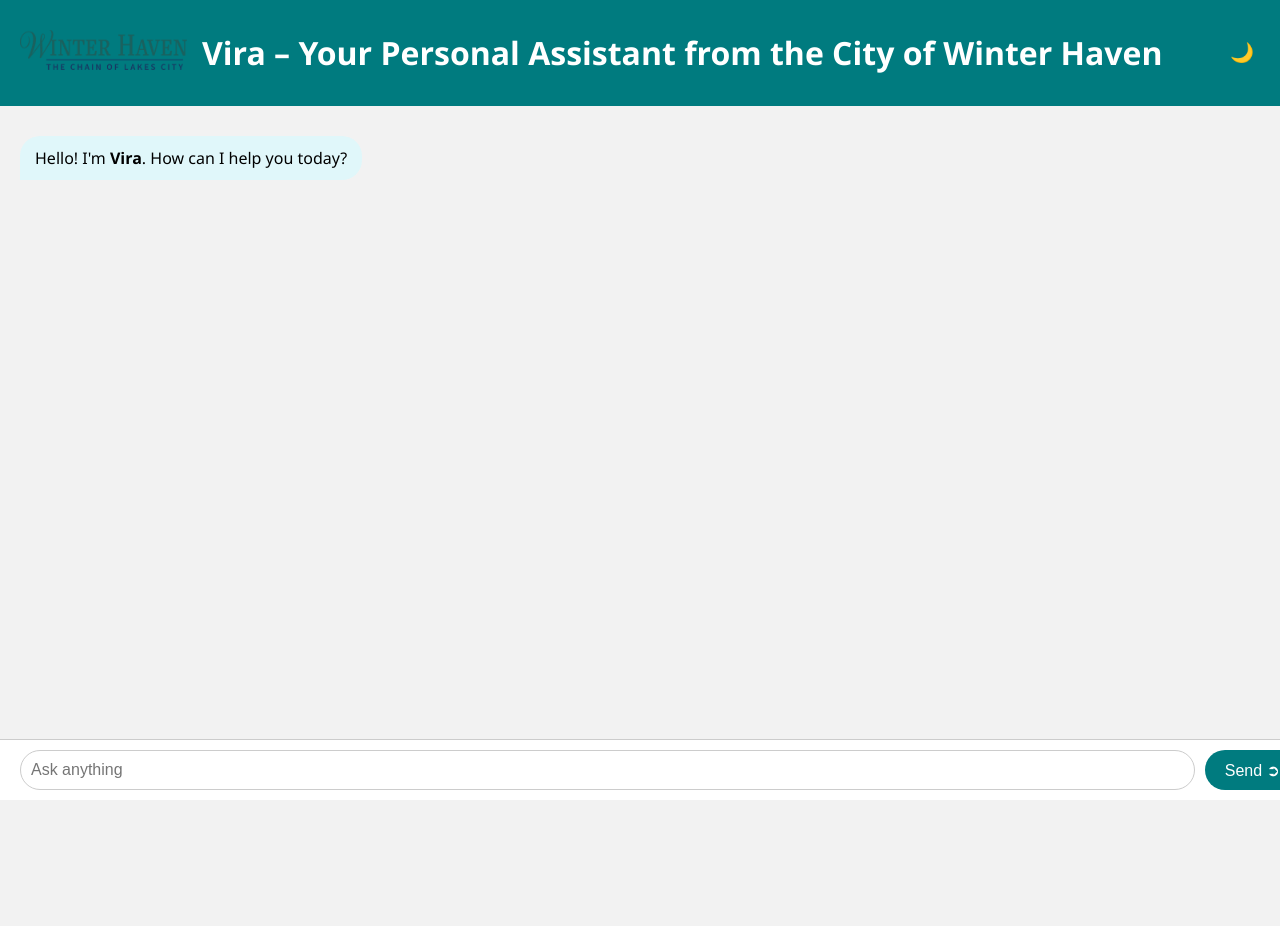
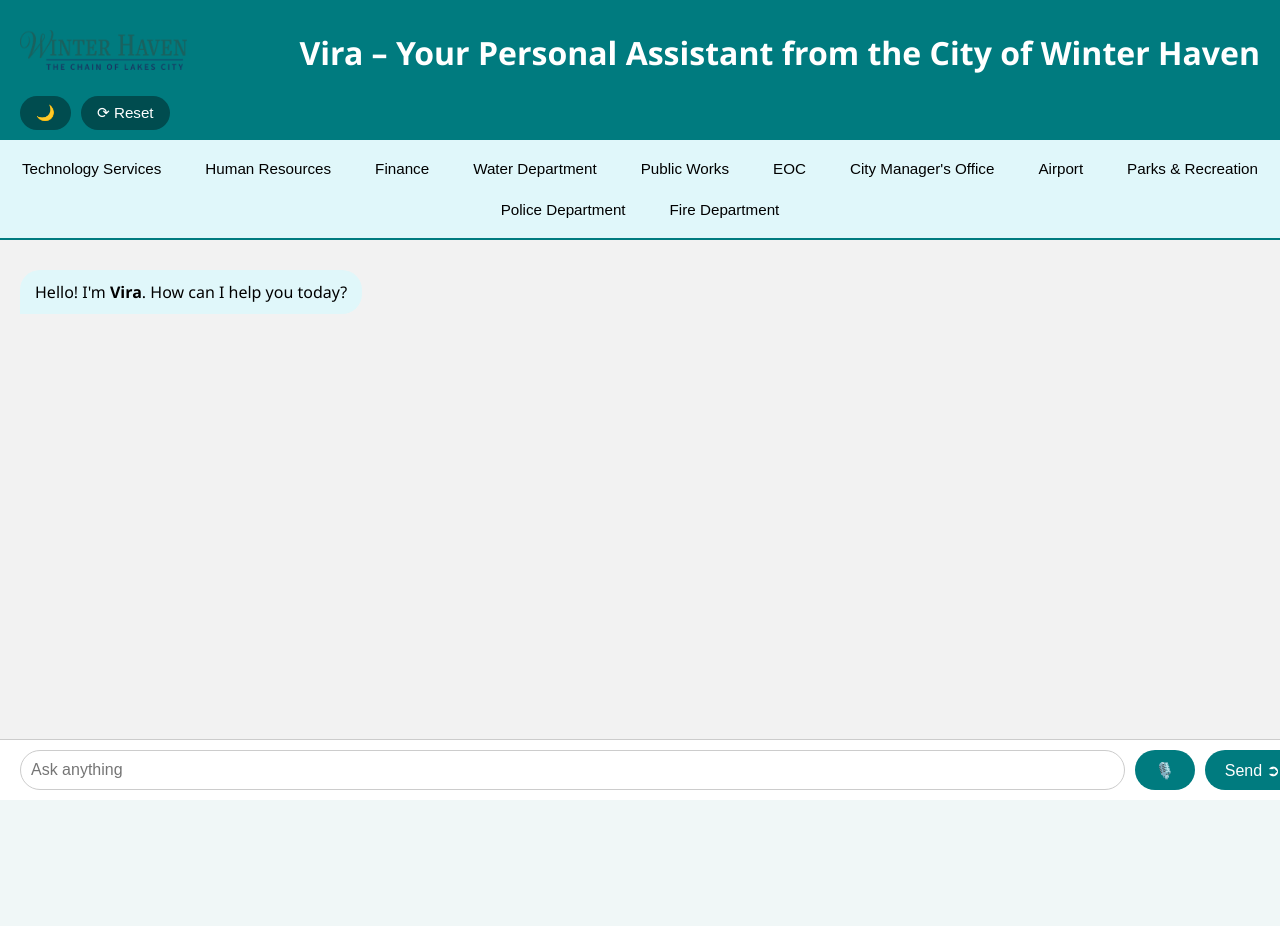
Before and after one commit to dannyjtaylor/ViraAI, a FastAPI app: page / in a window 1280 px wide. After the commit the page ends 800 px from the top, so only its background shows below. Run offline with FastAPI, Linux system fonts and the light colour scheme.

Commit message:
WAIT IT LOWKEY WORKS THIS IS HYPE

```diff
--- a/main.py
+++ b/main.py
@@ -5,6 +5,8 @@ from pathlib import Path
 from fastapi import FastAPI, Request
 from fastapi.responses import HTMLResponse
 from fastapi.staticfiles import StaticFiles
+from fastapi import UploadFile, File
+import requests
 from fastapi.middleware.cors import CORSMiddleware
 from openai import OpenAI
 from dotenv import load_dotenv
@@ -137,9 +139,12 @@ async def ask(request: Request):
     now = datetime.now()
     system_prompt = (
         f"You are Vira, a helpful assistant for the City of Winter Haven. "
-        f"Today is {now.strftime('%A, %B %d, %Y')}. Keep answers concise and friendly. "
-        f"Do not make up information, only use the provided context."
+        f"Today is {now.strftime('%A, %B %d, %Y')} and the current time is {now.strftime('%I:%M %p')}. "
+        f"Keep answers concise and friendly. "
+        f"Keep your response related only to information about Winter Haven and the documents you are provided. "
+        f"Limit your response to 150 words or less. Remember previous conversations and use them to inform your responses and ask clarifying questions if needed."
     )
+
 
     messages = [{"role": "system", "content": system_prompt}]
     if context:
@@ -169,6 +174,25 @@ async def ask(request: Request):
 
     return {"response": ai_response, "time": timestamp}
 
+@app.post("/transcribe")
+async def transcribe_audio(audio: UploadFile = File(...)):
+    try:
+        audio_data = await audio.read()
+        response = requests.post(
+            "https://api.openai.com/v1/audio/transcriptions",
+            headers={
+                "Authorization": f"Bearer {os.getenv('OPENAI_API_KEY')}"
+            },
+            files={
+                "file": (audio.filename, audio_data, audio.content_type),
+                "model": (None, "whisper-1")
+            }
+        )
+        result = response.json()
+        return {"transcript": result.get("text", "")}
+    except Exception as e:
+        return {"error": str(e)}
+
 if __name__ == "__main__":
     import uvicorn
     port = int(os.environ.get("PORT", 8080))
--- a/static/app.js
+++ b/static/app.js
@@ -1,20 +1,21 @@
 const userInput = document.getElementById("user-input");
 const sendBtn = document.getElementById("send-btn");
+const micBtn = document.getElementById("mic-btn");
 const chatContainer = document.getElementById("chat-container");
 const typingIndicator = document.getElementById("typing-indicator");
 const themeToggle = document.getElementById("theme-toggle");
+const resetBtn = document.getElementById("reset-btn");
 
-// Send message on Enter
+sendBtn.addEventListener("click", sendMessage);
+themeToggle.addEventListener("click", () => {
+    document.body.classList.toggle("dark");
+});
+resetBtn.addEventListener("click", clearMemory);
+
 userInput.addEventListener("keydown", (e) => {
     if (e.key === "Enter") {
         sendMessage();
     }
-});
-
-sendBtn.addEventListener("click", sendMessage);
-
-themeToggle.addEventListener("click", () => {
-    document.body.classList.toggle("dark");
 });
 
 function formatTime() {
@@ -39,7 +40,6 @@ function appendMessage(content, sender, animate = false) {
     chatContainer.scrollTop = chatContainer.scrollHeight;
 
     if (animate && sender === "vira") {
-        // Animate the full HTML content (including tags)
         let index = 0;
         const typingSpeed = 10;
         const interval = setInterval(() => {
@@ -47,19 +47,16 @@ function appendMessage(content, sender, animate = false) {
             index++;
             if (index > content.length) {
                 clearInterval(interval);
-                bubble.innerHTML = content; // Final render without cursor
+                bubble.innerHTML = content;
+                saveChat();
             }
             chatContainer.scrollTop = chatContainer.scrollHeight;
         }, typingSpeed);
     } else {
-        if (sender === "vira") {
-            bubble.innerHTML = content; // Allow HTML
-        } else {
-            bubble.textContent = content; // Plain text for user input
-        }
+        bubble.innerHTML = content;
+        saveChat();
     }
 }
-
 
 function showTyping() {
     typingIndicator.classList.remove("hidden");
@@ -85,7 +82,7 @@ function sendMessage() {
     .then(res => res.json())
     .then(data => {
         hideTyping();
-        appendMessage(data.response, "vira", true);  // true = animate
+        appendMessage(data.response, "vira", true);
     })
     .catch(err => {
         hideTyping();
@@ -93,3 +90,121 @@ function sendMessage() {
         console.error(err);
     });
 }
+
+// Save chat + state
+function saveChat() {
+    localStorage.setItem("chatHistory", chatContainer.innerHTML);
+}
+
+document.querySelectorAll('.tab').forEach(tab => {
+    tab.addEventListener('click', () => {
+        document.querySelectorAll('.tab').forEach(t => t.classList.remove('active'));
+        tab.classList.add('active');
+    });
+});
+
+function selectDepartment(deptId) {
+    localStorage.setItem("activeDepartment", deptId);
+
+    document.querySelectorAll(".tab").forEach(t => t.classList.remove("active"));
+    const selectedTab = [...document.querySelectorAll(".tab")].find(btn => btn.textContent.toLowerCase().includes(deptId));
+    if (selectedTab) selectedTab.classList.add("active");
+
+    document.querySelectorAll(".subtab-group").forEach(group => group.classList.add("hidden"));
+    const targetGroup = document.getElementById(`${deptId}`);
+    if (targetGroup) targetGroup.classList.remove("hidden");
+}
+
+document.addEventListener("click", function (e) {
+    if (e.target.classList.contains("subtab")) {
+        document.querySelectorAll(".subtab").forEach(s => s.classList.remove("active"));
+        e.target.classList.add("active");
+        localStorage.setItem("activeSubtab", e.target.textContent.trim());
+    }
+});
+
+window.addEventListener("DOMContentLoaded", () => {
+    const savedDept = localStorage.getItem("activeDepartment");
+    const savedSubtab = localStorage.getItem("activeSubtab");
+    const savedChat = localStorage.getItem("chatHistory");
+
+    if (savedDept) {
+        selectDepartment(savedDept);
+    }
+
+    if (savedSubtab) {
+        const allSubtabs = document.querySelectorAll(".subtab");
+        allSubtabs.forEach(subtab => {
+            if (subtab.textContent.trim() === savedSubtab) {
+                subtab.classList.add("active");
+            }
+        });
+    }
+
+    if (savedChat) {
+        chatContainer.innerHTML = savedChat;
+        chatContainer.scrollTop = chatContainer.scrollHeight;
+    }
+});
+
+function clearMemory() {
+    localStorage.clear();
+    location.reload();
+}
+
+// Microphone Recording Logic
+let mediaRecorder;
+let recordedChunks = [];
+let isRecording = false;
+
+async function startRecording() {
+    const stream = await navigator.mediaDevices.getUserMedia({ audio: true });
+    mediaRecorder = new MediaRecorder(stream);
+    recordedChunks = [];
+
+    mediaRecorder.ondataavailable = (e) => {
+        if (e.data.size > 0) recordedChunks.push(e.data);
+    };
+
+    mediaRecorder.onstop = () => {
+        const blob = new Blob(recordedChunks, { type: "audio/webm" });
+        sendAudioToBackend(blob);
+    };
+
+    mediaRecorder.start();
+}
+
+function stopRecording() {
+    if (mediaRecorder && mediaRecorder.state !== "inactive") {
+        mediaRecorder.stop();
+    }
+}
+
+function sendAudioToBackend(blob) {
+    const formData = new FormData();
+    formData.append("audio", blob, "recording.webm");
+
+    fetch("/transcribe", {
+        method: "POST",
+        body: formData,
+    })
+    .then(res => res.json())
+    .then(data => {
+        userInput.value = data.transcript;
+        sendMessage();
+    })
+    .catch(err => {
+        console.error("Audio upload failed:", err);
+    });
+}
+
+micBtn.addEventListener("click", () => {
+    if (!isRecording) {
+        startRecording();
+        micBtn.textContent = "🛑";
+    } else {
+        stopRecording();
+        micBtn.textContent = "🎙️";
+    }
+    isRecording = !isRecording;
+});
--- a/static/index.html
+++ b/static/index.html
@@ -1,19 +1,85 @@
 <!DOCTYPE html>
 <html lang="en">
 <head>
-    <meta charset="UTF-8">
+  <meta charset="UTF-8" />
   <title>Vira – Winter Haven AI Assistant</title>
-    <link rel="stylesheet" href="/static/styles.css">
-    <link rel="icon" href="/static/whico.ico" type="image/x-icon">
+  <link rel="stylesheet" href="/static/styles.css" />
+  <link rel="icon" href="/static/whico.ico" type="image/x-icon" />
 </head>
 <body>
   <header>
     <a href="https://www.mywinterhaven.com" target="_blank" rel="noopener noreferrer">
-            <img src="/static/WHlogo.png" alt="Winter Haven Logo" class="logo">
+      <img src="/static/WHlogo.png" alt="Winter Haven Logo" class="logo" />
     </a>
     <h1>Vira – Your Personal Assistant from the City of Winter Haven</h1>
+    <div class="header-buttons">
       <button id="theme-toggle">🌙</button>
+      <button id="reset-btn">⟳ Reset</button>
+    </div>
   </header>
+
+  <!-- Department Tabs -->
+  <nav class="department-tabs">
+    <button class="tab" onclick="selectDepartment('tech')">Technology Services</button>
+    <button class="tab" onclick="selectDepartment('hr')">Human Resources</button>
+    <button class="tab" onclick="selectDepartment('finance')">Finance</button>
+    <button class="tab" onclick="selectDepartment('water')">Water Department</button>
+    <button class="tab" onclick="selectDepartment('pw')">Public Works</button>
+    <button class="tab" onclick="selectDepartment('eoc')">EOC</button>
+    <button class="tab" onclick="selectDepartment('cmo')">City Manager's Office</button>
+    <button class="tab" onclick="selectDepartment('airport')">Airport</button>
+    <button class="tab" onclick="selectDepartment('parks')">Parks & Recreation</button>
+    <button class="tab" onclick="selectDepartment('police')">Police Department</button>
+    <button class="tab" onclick="selectDepartment('fire')">Fire Department</button>
+  </nav>
+
+  <!-- Subtabs -->
+  <div id="subtabs-container">
+    <div id="tech" class="subtab-group hidden">
+      <button class="subtab">Hiep Nyguyen – Smart City Officer</button>
+      <button class="subtab">Danny Taylor – Smart City Student Intern</button>
+    </div>
+    <div id="hr" class="subtab-group hidden">
+      <button class="subtab">Shawn Dykes - Director</button>
+      <button class="subtab">Canise Hubbard – Assistant Director</button>
+    </div>
+    <div id="finance" class="subtab-group hidden">
+      <button class="subtab">Anna Harp, Account Clerk II</button>
+      <button class="subtab">Allen Weeks - Budget & Management Officer</button>
+    </div>
+    <div id="water" class="subtab-group hidden">
+      <button class="subtab">Garry Hubbard, Director</button>
+      <button class="subtab">Mark Bombard, Assistant Director</button>
+    </div>
+    <div id="pw" class="subtab-group hidden">
+      <button class="subtab">Todd Gooding, Assistant Director</button>
+      <button class="subtab">Sandra Lambert, Administrative Support Specialist</button>
+    </div>
+    <div id="eoc" class="subtab-group hidden">
+      <button class="subtab">Eric Labbe, Department Director</button>
+      <button class="subtab">Cedric Cox, Assistant Department Director</button>
+    </div>
+    <div id="cmo" class="subtab-group hidden">
+      <button class="subtab">T. Michael Stavres, City Manager</button>
+      <button class="subtab">Michael “M.J.” Carnevale, Deputy City Manager</button>
+    </div>
+    <div id="airport" class="subtab-group hidden">
+      <button class="subtab">Troy Heidel, Airport Director</button>
+      <button class="subtab">Collin Davis, Airport Operations Supervisor</button>
+    </div>
+    <div id="parks" class="subtab-group hidden">
+      <button class="subtab">Andy Palmer: Parks Planning & Strategic Initiatives Manager</button>
+      <button class="subtab">David Saltman: Tennis Pro</button>
+    </div>
+    <div id="police" class="subtab-group hidden">
+      <button class="subtab">Vance Monroe, Police Chief</button>
+      <button class="subtab">Clarissa Ramirez, CSI</button>
+    </div>
+    <div id="fire" class="subtab-group hidden">
+      <button class="subtab">Michael Stroud, EMS Coordinator</button>
+      <button class="subtab">Drew Neubrand, Fire Chief</button>
+    </div>
+  </div>
 
   <main id="chat-container">
     <div class="message vira first-message">
@@ -26,9 +92,9 @@
     Vira is thinking<span class="dot">.</span><span class="dot">.</span><span class="dot">.</span>
   </div>
 
-
   <footer>
     <input type="text" id="user-input" placeholder="Ask anything" autocomplete="off" />
+    <button id="mic-btn">🎙️</button>
     <button id="send-btn">Send ➲</button>
   </footer>
 
--- a/static/styles.css
+++ b/static/styles.css
@@ -13,7 +13,8 @@ header {
     display: flex;
     align-items: center;
     padding: 10px 20px;
-    position: relative;
+    justify-content: space-between;
+    flex-wrap: wrap;
 }
 
 .logo {
@@ -21,20 +22,25 @@ header {
     margin-right: 15px;
 }
 
-#theme-toggle {
-    position: absolute;
-    right: 20px;
-    background: none;
+.header-buttons {
+    display: flex;
+    gap: 10px;
+}
+
+#theme-toggle,
+#reset-btn {
+    background-color: #004c4f;
+    color: white;
     border: none;
-    color: white;
-    font-size: 1.2rem;
+    padding: 8px 16px;
+    border-radius: 20px;
     cursor: pointer;
+    font-size: 0.95rem;
 }
 
 main {
     padding: 20px;
     padding-bottom: 100px;
-    height: calc(100vh - 100px);
     overflow-y: auto;
     display: flex;
     flex-direction: column;
@@ -101,7 +107,8 @@ footer {
     border: 1px solid #ccc;
 }
 
-#send-btn {
+#send-btn,
+#mic-btn {
     margin-left: 10px;
     padding: 10px 20px;
     font-size: 1rem;
@@ -211,3 +157,97 @@ body.dark .bubble {
         transform: translateY(-4px);
     }
 }
+
+body.dark {
+    background-color: #121212;
+    color: #000;
+}
+
+body.dark footer {
+    background-color: #222;
+}
+
+body.dark #user-input {
+    background-color: #333;
+    color: white;
+    border: 1px solid #555;
+}
+
+body.dark .bubble {
+    background-color: #004d4d;
+    color: white;
+}
+
+.cursor {
+    display: inline-block;
+    width: 10px;
+    animation: blink 1s infinite;
+}
+
+@keyframes blink {
+    0%, 100% { opacity: 0; }
+    50% { opacity: 1; }
+}
+
+/* Department Tabs */
+.department-tabs {
+    display: flex;
+    flex-wrap: wrap;
+    justify-content: center;
+    background-color: #e0f7fa;
+    border-bottom: 2px solid #007B7F;
+    padding: 8px 0;
+    z-index: 99;
+}
+
+.tab {
+    background: none;
+    border: none;
+    padding: 10px 20px;
+    margin: 2px;
+    font-size: 0.95rem;
+    cursor: pointer;
+    border-radius: 6px;
+    transition: background 0.3s, color 0.3s;
+}
+
+.tab:hover {
+    background-color: #b2dfdb;
+}
+
+.tab.active {
+    background-color: #007B7F;
+    color: white;
+    font-weight: bold;
+}
+
+/* Subtabs */
+.subtab-group {
+    display: flex;
+    justify-content: center;
+    flex-wrap: wrap;
+    margin: 10px 0;
+    gap: 8px;
+}
+
+.subtab {
+    padding: 8px 16px;
+    background-color: #007B7F;
+    color: white;
+    border: none;
+    border-radius: 5px;
+    cursor: pointer;
+    transition: background 0.3s;
+}
+
+.subtab:hover {
+    background-color: #005e63;
+}
+
+.subtab.active {
+    background-color: #004c4f;
+}
+
+.subtab-group.hidden {
+    display: none;
+}
```
Also changed, not shown: other parts of static/styles.css (+0 -61 lines), install_libraries.py (added, +24 -0 lines), chat_history.db, 22 other files. Lines whose indentation alone changed are shown as unchanged.
